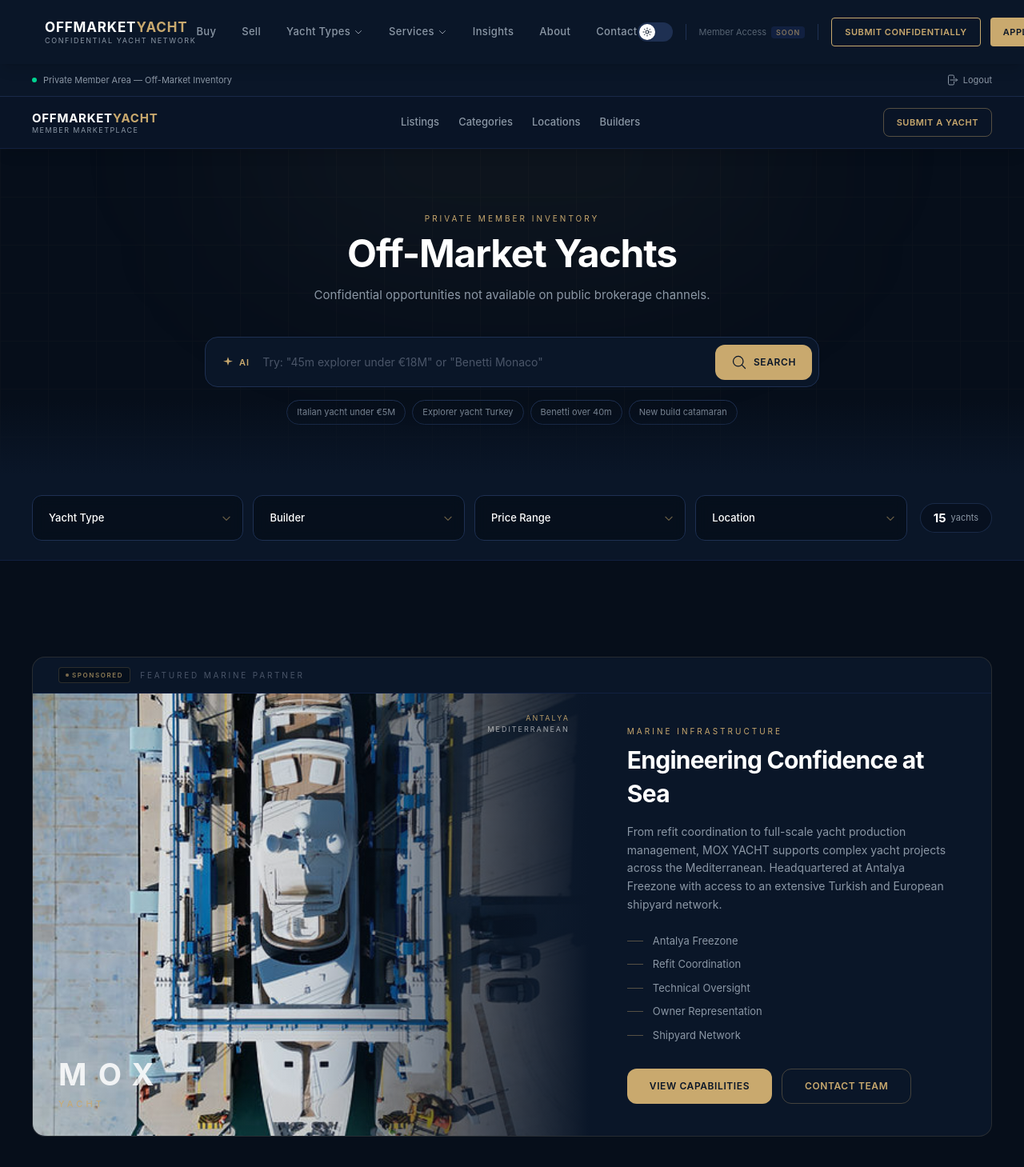
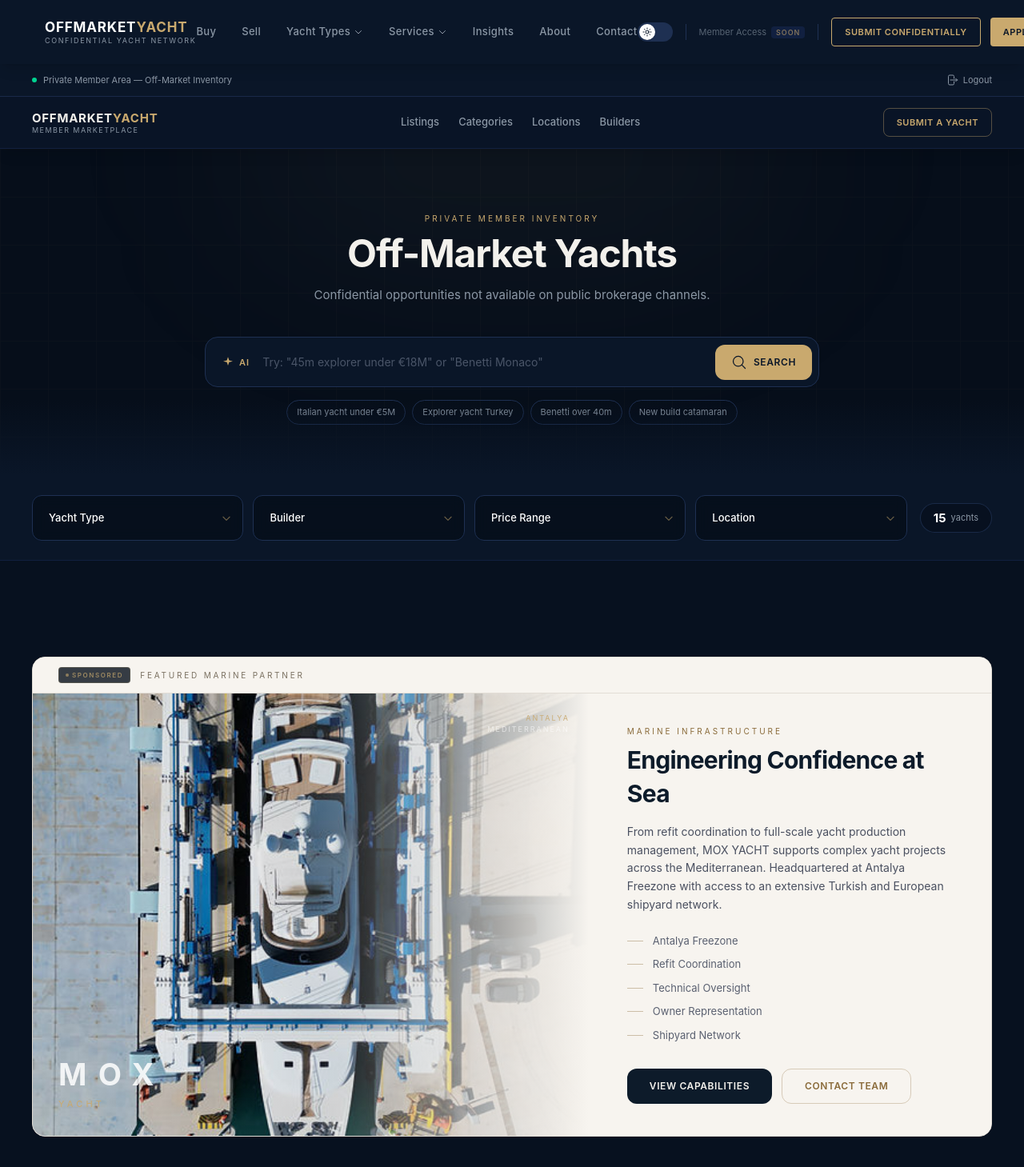
Before and after one commit to digiroiio-lgtm/offmarketyatch, a Next.js app: page /marketplace in a window 1280 px wide. Shown: the top 1459 px of the page at 80% size. Built offline with nearby package versions, Linux system fonts and the light colour scheme.

Commit message:
feat: dark/ivory hybrid color system — warm editorial sections, warm white text
Agent-Logs-Url: https://github.com/digiroiio-lgtm/offmarketyatch/sessions/73f53f62-eb03-4c07-ab09-ab5ba3727337

Co-authored-by: digiroiio-lgtm <246828247+digiroiio-lgtm@users.noreply.github.com>

```diff
--- a/src/app/marketplace/page.tsx
+++ b/src/app/marketplace/page.tsx
@@ -158,7 +158,7 @@ function ListingCard({ listing }: { listing: Listing }) {
   const [liked, setLiked] = useState(false);
 
   return (
-    <article className="group relative flex flex-col overflow-hidden rounded-2xl border border-[#1e3052]/60 bg-[#0a1628] transition-all duration-500 hover:-translate-y-1 hover:border-[#c9a96e]/25 hover:shadow-2xl hover:shadow-[#c9a96e]/8">
+    <article className="group relative flex flex-col overflow-hidden rounded-2xl border border-[#1e3052]/60 bg-[#0D1B2A] transition-all duration-500 hover:-translate-y-1 hover:border-[#c9a96e]/25 hover:shadow-2xl hover:shadow-[#c9a96e]/8">
       {/* Card image */}
       <div className={`relative aspect-[16/10] overflow-hidden bg-gradient-to-br ${listing.gradient}`}>
         {/* Silhouette — zooms on hover */}
@@ -215,7 +215,7 @@ function ListingCard({ listing }: { listing: Listing }) {
           <p className="mb-1 text-[10px] font-medium uppercase tracking-[0.2em] text-[#8b97a5]/70">
             {listing.year} · {listing.type}
           </p>
-          <h3 className="text-[17px] font-bold leading-snug tracking-tight text-white transition-colors duration-300 group-hover:text-[#f0e6d3]">
+          <h3 className="text-[17px] font-bold leading-snug tracking-tight text-[#F3F1EC] transition-colors duration-300 group-hover:text-[#e8dcca]">
             {listing.builder} {listing.model}
           </h3>
         </div>
@@ -245,7 +245,7 @@ function ListingCard({ listing }: { listing: Listing }) {
 
 function SkeletonCard() {
   return (
-    <div className="overflow-hidden rounded-2xl border border-[#1e3052]/40 bg-[#0a1628]">
+    <div className="overflow-hidden rounded-2xl border border-[#1e3052]/40 bg-[#0D1B2A]">
       <div className="aspect-[16/10] animate-pulse bg-[#112040]" />
       <div className="space-y-3 p-6">
         <div className="h-3 w-1/3 animate-pulse rounded bg-[#112040]" />
@@ -445,7 +445,7 @@ export default function MarketplacePage() {
   };
 
   return (
-    <div className="min-h-screen bg-[#060e1a] text-white">
+    <div className="min-h-screen bg-[#07111f] text-[#F3F1EC]">
       {/* ── Member bar ─────────────────────────────────────────────────────── */}
       <div className="border-b border-[#1e3052]/80 bg-[#0a1628]">
         <div className="mx-auto flex h-10 max-w-[1520px] items-center justify-between px-6 sm:px-10">
@@ -467,7 +467,7 @@ export default function MarketplacePage() {
       <div className="sticky top-0 z-40 border-b border-[#112040] bg-[#0a1628]/95 shadow-lg backdrop-blur-md">
         <div className="mx-auto flex h-[64px] max-w-[1520px] items-center justify-between gap-4 px-6 sm:px-10">
           <Link href="/" className="flex shrink-0 flex-col leading-none">
-            <span className="text-[15px] font-bold tracking-wider text-white">
+            <span className="text-[15px] font-bold tracking-wider text-[#F3F1EC]">
               OFFMARKET<span className="text-[#c9a96e]">YACHT</span>
             </span>
             <span className="mt-[3px] text-[9px] uppercase tracking-[0.16em] text-[#8b97a5]">
@@ -511,7 +511,7 @@ export default function MarketplacePage() {
           <p className="mb-3 text-[10px] uppercase tracking-[0.3em] text-[#c9a96e]">
             Private Member Inventory
           </p>
-          <h1 className="mb-4 text-3xl font-bold tracking-tight text-white sm:text-4xl lg:text-5xl">
+          <h1 className="mb-4 text-3xl font-bold tracking-tight text-[#F3F1EC] sm:text-4xl lg:text-5xl">
             Off-Market Yachts
           </h1>
           <p className="mb-10 text-[15px] leading-relaxed text-[#8b97a5]">
@@ -531,7 +531,7 @@ export default function MarketplacePage() {
                 onChange={(e) => setDraftQuery(e.target.value)}
                 onKeyDown={handleSearchKeyDown}
                 placeholder='Try: "45m explorer under €18M" or "Benetti Monaco"'
-                className="flex-1 bg-transparent px-4 py-5 text-[14px] text-white placeholder-[#4a5568] focus:outline-none"
+                className="flex-1 bg-transparent px-4 py-5 text-[14px] text-[#F3F1EC] placeholder-[#4a5568] focus:outline-none"
               />
               {draftQuery && (
                 <button onClick={() => { setDraftQuery(""); setQuery(""); }} className="shrink-0 p-3 text-[#4a5568] hover:text-white">
@@ -634,7 +634,7 @@ export default function MarketplacePage() {
       </section>
 
       {/* ── Listing grid ───────────────────────────────────────────────────── */}
-      <section className="px-6 py-16 sm:px-10 sm:py-20">
+      <section className="bg-[#07111f] px-6 py-16 sm:px-10 sm:py-20">
         <div className="mx-auto max-w-[1520px]">
           {/* AI insight bar */}
           {query && !loadingSearch && (
@@ -669,19 +669,19 @@ export default function MarketplacePage() {
       </section>
 
       {/* ── Popular categories ─────────────────────────────────────────────── */}
-      <section id="categories" className="border-t border-[#112040] bg-[#060e1a] px-6 py-16 sm:px-10 sm:py-20">
+      <section id="categories" className="border-t border-[#E2DDD5] bg-[#F7F4EF] px-6 py-16 sm:px-10 sm:py-20">
         <div className="mx-auto max-w-[1520px]">
-          <p className="mb-2 text-[10px] uppercase tracking-[0.3em] text-[#c9a96e]">Browse By</p>
-          <h2 className="mb-8 text-2xl font-bold text-white">Popular Categories</h2>
+          <p className="mb-2 text-[10px] uppercase tracking-[0.3em] text-[#8a6b3a]">Browse By</p>
+          <h2 className="mb-8 text-2xl font-bold text-[#0d1b2a]">Popular Categories</h2>
           <div className="grid grid-cols-2 gap-4 sm:grid-cols-3 md:grid-cols-5">
             {CATEGORIES.map((cat) => (
               <button
                 key={cat.label}
                 onClick={() => handleCategoryClick(cat)}
-                className="group flex flex-col items-center gap-3 rounded-2xl border border-[#1e3052]/80 bg-[#0a1628] px-4 py-7 text-center transition-all duration-300 hover:-translate-y-0.5 hover:border-[#c9a96e]/25 hover:bg-[#0d1f35] hover:shadow-lg hover:shadow-[#c9a96e]/5"
+                className="group flex flex-col items-center gap-3 rounded-2xl border border-[#D5CFC4] bg-white px-4 py-7 text-center shadow-sm transition-all duration-300 hover:-translate-y-0.5 hover:border-[#b89660]/40 hover:shadow-md hover:shadow-[#8a6b3a]/10"
               >
                 <span className="text-3xl">{cat.icon}</span>
-                <span className="text-[12px] font-medium tracking-wide text-[#8b97a5] transition-colors group-hover:text-[#c9a96e]">
+                <span className="text-[12px] font-medium tracking-wide text-[#5a6070] transition-colors group-hover:text-[#8a6b3a]">
                   {cat.label}
                 </span>
               </button>
@@ -694,7 +694,7 @@ export default function MarketplacePage() {
       <section id="locations" className="border-t border-[#112040] bg-[#0a1628] px-6 py-16 sm:px-10 sm:py-20">
         <div className="mx-auto max-w-[1520px]">
           <p className="mb-2 text-[10px] uppercase tracking-[0.3em] text-[#c9a96e]">Global Reach</p>
-          <h2 className="mb-8 text-2xl font-bold text-white">Browse by Location</h2>
+          <h2 className="mb-8 text-2xl font-bold text-[#F3F1EC]">Browse by Location</h2>
           <div className="grid grid-cols-2 gap-3 sm:grid-cols-4 lg:grid-cols-8">
             {LOCATIONS.map((loc) => {
               const count = LISTINGS.filter((l) => l.location === loc).length;
@@ -704,7 +704,7 @@ export default function MarketplacePage() {
                   onClick={() => { clearFilters(); setLocationFilter(loc); window.scrollTo({ top: 0, behavior: "smooth" }); }}
                   className="group flex flex-col items-center gap-2 rounded-xl border border-[#1e3052]/80 bg-[#060e1a] py-5 text-center transition-all duration-300 hover:-translate-y-0.5 hover:border-[#c9a96e]/25 hover:shadow-md hover:shadow-[#c9a96e]/5"
                 >
-                  <span className="text-[13px] font-semibold text-white transition-colors group-hover:text-[#c9a96e]">
+                  <span className="text-[13px] font-semibold text-[#F3F1EC] transition-colors group-hover:text-[#c9a96e]">
                     {loc}
                   </span>
                   <span className="text-[10px] text-[#4a5568]">
@@ -721,7 +721,7 @@ export default function MarketplacePage() {
       <section id="builders" className="border-t border-[#112040] bg-[#07111f] px-6 py-16 sm:px-10 sm:py-20">
         <div className="mx-auto max-w-[1520px]">
           <p className="mb-2 text-[10px] uppercase tracking-[0.3em] text-[#c9a96e]">By Shipyard</p>
-          <h2 className="mb-8 text-2xl font-bold text-white">Yacht Builders</h2>
+          <h2 className="mb-8 text-2xl font-bold text-[#F3F1EC]">Yacht Builders</h2>
           <div className="grid grid-cols-3 gap-3 sm:grid-cols-4 md:grid-cols-5 lg:grid-cols-9">
             {BUILDERS.map((builder) => {
               const count = LISTINGS.filter((l) => l.builder === builder).length;
@@ -731,7 +731,7 @@ export default function MarketplacePage() {
                   onClick={() => { clearFilters(); setBuilderFilter(builder); window.scrollTo({ top: 0, behavior: "smooth" }); }}
                   className="group flex flex-col items-center gap-2 rounded-xl border border-[#1e3052]/80 bg-[#0a1628] py-5 text-center transition-all duration-300 hover:-translate-y-0.5 hover:border-[#c9a96e]/25 hover:bg-[#0d1f35] hover:shadow-md hover:shadow-[#c9a96e]/5"
                 >
-                  <span className="text-[12px] font-semibold text-white transition-colors group-hover:text-[#c9a96e]">
+                  <span className="text-[12px] font-semibold text-[#F3F1EC] transition-colors group-hover:text-[#c9a96e]">
                     {builder}
                   </span>
                   {count > 0 && (
@@ -759,7 +759,7 @@ export default function MarketplacePage() {
         <div className="absolute left-1/2 top-1/2 h-[500px] w-[700px] -translate-x-1/2 -translate-y-1/2 rounded-full bg-[#c9a96e]/[0.05] blur-[120px]" />
         <div className="relative mx-auto max-w-xl">
           <p className="mb-3 text-[10px] uppercase tracking-[0.3em] text-[#c9a96e]">Discreet Representation</p>
-          <h2 className="mb-4 text-2xl font-bold text-white sm:text-3xl">
+          <h2 className="mb-4 text-2xl font-bold text-[#F3F1EC] sm:text-3xl">
             Have a Yacht to Sell Off-Market?
           </h2>
           <p className="mb-7 text-[15px] leading-relaxed text-[#8b97a5]">
@@ -801,7 +801,7 @@ export default function MarketplacePage() {
       <footer className="border-t border-[#112040] bg-[#0a1628] px-6 py-8 sm:px-10">
         <div className="mx-auto flex max-w-[1520px] flex-col items-center justify-between gap-4 sm:flex-row">
           <Link href="/" className="flex flex-col items-center gap-0.5 sm:items-start">
-            <span className="text-[14px] font-bold tracking-wider text-white">
+            <span className="text-[14px] font-bold tracking-wider text-[#F3F1EC]">
               OFFMARKET<span className="text-[#c9a96e]">YACHT</span>
             </span>
             <span className="text-[9px] uppercase tracking-[0.18em] text-[#4a5568]">Confidential Yacht Network</span>
--- a/src/components/FeaturedSponsorBlock.tsx
+++ b/src/components/FeaturedSponsorBlock.tsx
@@ -15,11 +15,11 @@ const CAPABILITIES = [
 
 export default function FeaturedSponsorBlock() {
   return (
-    <section className="my-10 overflow-hidden rounded-2xl border border-[#c9a96e]/15 bg-[#0a1628]">
+    <section className="my-10 overflow-hidden rounded-2xl border border-[#E2DDD5] bg-[#F7F4EF]">
       {/* Top label */}
-      <div className="flex items-center gap-3 border-b border-[#112040] px-8 py-3">
+      <div className="flex items-center gap-3 border-b border-[#E2DDD5] bg-[#F7F4EF] px-8 py-3">
         <SponsorBadge />
-        <span className="text-[10px] uppercase tracking-[0.28em] text-[#4a5568]">
+        <span className="text-[10px] uppercase tracking-[0.28em] text-[#7a7060]">
           Featured Marine Partner
         </span>
       </div>
@@ -35,8 +35,8 @@ export default function FeaturedSponsorBlock() {
             className="object-cover object-center transition-transform duration-700 hover:scale-105"
             sizes="(max-width: 1024px) 100vw, 60vw"
           />
-          {/* Gradient overlay */}
-          <div className="absolute inset-0 bg-gradient-to-t from-[#060e1a]/90 via-[#060e1a]/20 to-transparent lg:bg-gradient-to-r lg:from-transparent lg:via-[#0a1628]/15 lg:to-[#0a1628]" />
+          {/* Gradient overlay — bleeds to ivory on desktop */}
+          <div className="absolute inset-0 bg-gradient-to-t from-[#060e1a]/90 via-[#060e1a]/20 to-transparent lg:bg-gradient-to-r lg:from-transparent lg:via-[#0d1420]/10 lg:to-[#F7F4EF]" />
           {/* MOX logo mark */}
           <div className="absolute bottom-8 left-8">
             <span className="block text-[38px] font-bold tracking-[0.38em] text-white/85">MOX</span>
@@ -49,15 +49,15 @@ export default function FeaturedSponsorBlock() {
           </div>
         </div>
 
-        {/* Right: content */}
-        <div className="flex flex-col justify-center px-8 py-10 lg:px-12">
-          <p className="mb-2 text-[10px] uppercase tracking-[0.3em] text-[#c9a96e]">
+        {/* Right: content — warm ivory, dark text */}
+        <div className="flex flex-col justify-center bg-[#F7F4EF] px-8 py-10 lg:px-12">
+          <p className="mb-2 text-[10px] uppercase tracking-[0.3em] text-[#8a6b3a]">
             Marine Infrastructure
           </p>
-          <h2 className="mb-4 text-2xl font-bold leading-snug tracking-tight text-white lg:text-3xl">
+          <h2 className="mb-4 text-2xl font-bold leading-snug tracking-tight text-[#0d1b2a] lg:text-3xl">
             Engineering Confidence at Sea
           </h2>
-          <p className="mb-6 text-[14px] leading-relaxed text-[#8b97a5]">
+          <p className="mb-6 text-[14px] leading-relaxed text-[#4a5060]">
             From refit coordination to full-scale yacht production management, MOX YACHT supports
             complex yacht projects across the Mediterranean. Headquartered at Antalya Freezone with
             access to an extensive Turkish and European shipyard network.
@@ -66,8 +66,8 @@ export default function FeaturedSponsorBlock() {
           {/* Capability list */}
           <ul className="mb-8 space-y-2.5">
             {CAPABILITIES.map((cap) => (
-              <li key={cap} className="flex items-center gap-3 text-[13px] text-[#8b97a5]">
-                <span className="h-px w-5 shrink-0 bg-[#c9a96e]/40" />
+              <li key={cap} className="flex items-center gap-3 text-[13px] text-[#5a6070]">
+                <span className="h-px w-5 shrink-0 bg-[#8a6b3a]/40" />
                 {cap}
               </li>
             ))}
@@ -77,13 +77,13 @@ export default function FeaturedSponsorBlock() {
           <div className="flex flex-wrap gap-3">
             <Link
               href="/partners/mox-yacht"
-              className="inline-flex h-11 items-center rounded-xl bg-[#c9a96e] px-7 text-[12px] font-semibold uppercase tracking-wider text-[#0a1628] transition-colors hover:bg-[#e2c99a]"
+              className="inline-flex h-11 items-center rounded-xl bg-[#0d1b2a] px-7 text-[12px] font-semibold uppercase tracking-wider text-[#F3F1EC] transition-colors hover:bg-[#1e3052]"
             >
               View Capabilities
             </Link>
             <Link
               href="/contact"
-              className="inline-flex h-11 items-center rounded-xl border border-[#c9a96e]/30 px-7 text-[12px] font-semibold uppercase tracking-wider text-[#c9a96e] transition-colors hover:bg-[#c9a96e] hover:text-[#0a1628]"
+              className="inline-flex h-11 items-center rounded-xl border border-[#8a6b3a]/30 px-7 text-[12px] font-semibold uppercase tracking-wider text-[#8a6b3a] transition-colors hover:bg-[#8a6b3a] hover:text-white"
             >
               Contact Team
             </Link>
```
